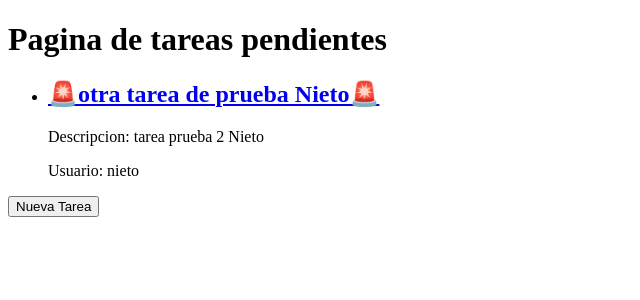
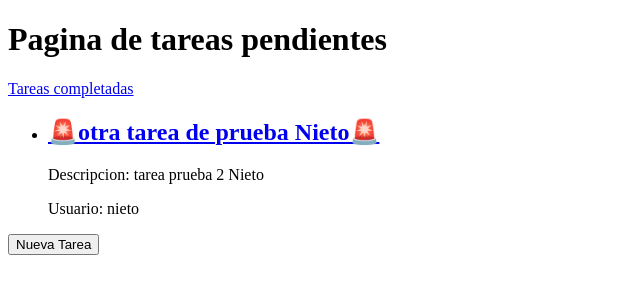
Before and after one commit to victornietol/DjangoRepaso1, a Django app: page /tasks/ in a window 1280 px wide. Shown: the part 70-370 px from the top of the page, without its empty margins (0-640 px from the left). Run offline with Django 4.2, Linux system fonts and the light colour scheme; a user stored in the database is signed in; data comes from the database, SQL or seed files in the repository; both versions use the stored data as it was after the commit.

Commit message:
Completar tareas y proteccion de rutas

```diff
--- a/djangocrud/settings.py
+++ b/djangocrud/settings.py
@@ -118,6 +118,8 @@ USE_TZ = True
 
 STATIC_URL = 'static/'
 
+LOGIN_URL = '/login' # Ruta a la que se envia si la funcion tiene el decorador 'login_requiered'
+
 # Default primary key field type
 # https://docs.djangoproject.com/en/4.2/ref/settings/#default-auto-field
 
--- a/djangocrud/urls.py
+++ b/djangocrud/urls.py
@@ -23,6 +23,7 @@ urlpatterns = [
     path('', views.home, name='home'),
     path('signup/', views.signup, name='signup'),
     path('tasks/', views.tasks, name='tasks'),
+    path('tasks_completed/', views.tasks_completed, name='tasks_completed'),
     path('tasks/create/', views.create_task, name='create_task'), # Esta ruta esta dentro de la ruta 'task'
     path('tasks/<int:tarea_id>/', views.task_detail, name='task_detail'), # En este caso la ruta va a recibir un parametro dinamico
     path('tasks/<int:tarea_id>/complete', views.complete_task, name='complete_task'),
--- a/tasks/templates/tasks.html
+++ b/tasks/templates/tasks.html
@@ -3,7 +3,13 @@
 {% block title %}Tareas{% endblock %}
 
 {% block content %}
-    <h1>Pagina de tareas pendientes</h1>
+    {% if completadas %}
+        <h1>Pagina de tareas completadas</h1>
+    {% else %}
+        <h1>Pagina de tareas pendientes</h1>
+
+        <a href="/tasks_completed/">Tareas completadas</a>
+    {% endif %}
 
     <ul>
         {% for task in tasks %}
--- a/tasks/views.py
+++ b/tasks/views.py
@@ -6,20 +6,23 @@ from django.db import IntegrityError
 from .forms import TaskForm
 from .models import Task
 from django.utils import timezone
+from django.contrib.auth.decorators import login_required # Verificar que el usuario este logueado para poder acceder a ciertas rutas (es un decorador)
 
 # Create your views here.
 def home(request):
     return render(request, 'home.html')
 
+@login_required
 def tasks(request):
     tareas = Task.objects.filter(user=request.user, fecha_completada=None) # Devuelve las tareas de la BD del usuario logeado, se pueden agregar mas criterios de busqueda
     return render(request, 'tasks.html', {
         'tasks': tareas
     })
 
+@login_required
 def create_task(request):
     # Verificar que se haya iniciado sesion con un usuario
-    if 'sessionid' not in request.COOKIES: # No se inicio sesion
+    if 'sessionid' not in request.COOKIES: # No se inicio sesion, (esta condicional se omite si se coloca el decorador 'login_required', ya que realiza esta comprobacion automaticamnte, pero la dejo por motivos de practicar cosas)
         return redirect('login')
     else: # Si se inicio sesion
         if request.method == 'GET':
@@ -46,6 +49,7 @@ def create_task(request):
                     'mensaje': f"Error: {e}"
                 })
 
+@login_required
 def task_detail(request, tarea_id): # el parametro debe llamarse igual que en urls.py
     if request.method == "GET":
         tarea = get_object_or_404(Task, pk=tarea_id, user=request.user) # Obtener tarea y solo muestra las del usuario logueado
@@ -73,6 +77,7 @@ def task_detail(request, tarea_id): # el parametro debe llamarse igual que en ur
                 'error': f"Error al actualizar: {e}."
             })
 
+@login_required
 def complete_task(request, tarea_id): # el parametro debe llamarse igual que en urls.py
     tarea = get_object_or_404(Task, pk=tarea_id, user=request.user)
     if request.method == 'POST':
@@ -80,11 +85,20 @@ def complete_task(request, tarea_id): # el parametro debe llamarse igual que en
         tarea.save()
         return redirect('tasks')
 
+@login_required
 def delete_task(request, tarea_id): # el parametro debe llamarse igual que en urls.py
     tarea = get_object_or_404(Task, pk=tarea_id, user=request.user)
     if request.method == 'POST':
         tarea.delete()
         return redirect('tasks')
+
+@login_required
+def tasks_completed(request):
+    tareas = Task.objects.filter(user=request.user, fecha_completada__isnull=False).order_by('-fecha_completada')
+    return render(request, 'tasks.html', {
+        'tasks': tareas,
+        'completadas': True
+    })
 
 def signup(request):
     # Validar si es GET para mostrar la interfaz, o si es POST para recibir datos
@@ -124,6 +138,7 @@ def signup(request):
                 'error': "Las contraseñas no conciden"
             })
 
+@login_required
 def cerrar_sesion(request):
     logout(request)
     return redirect('home')
```
Also changed, not shown: tasks/templates/task_detail.html (+8 -0 lines), db.sqlite3.
